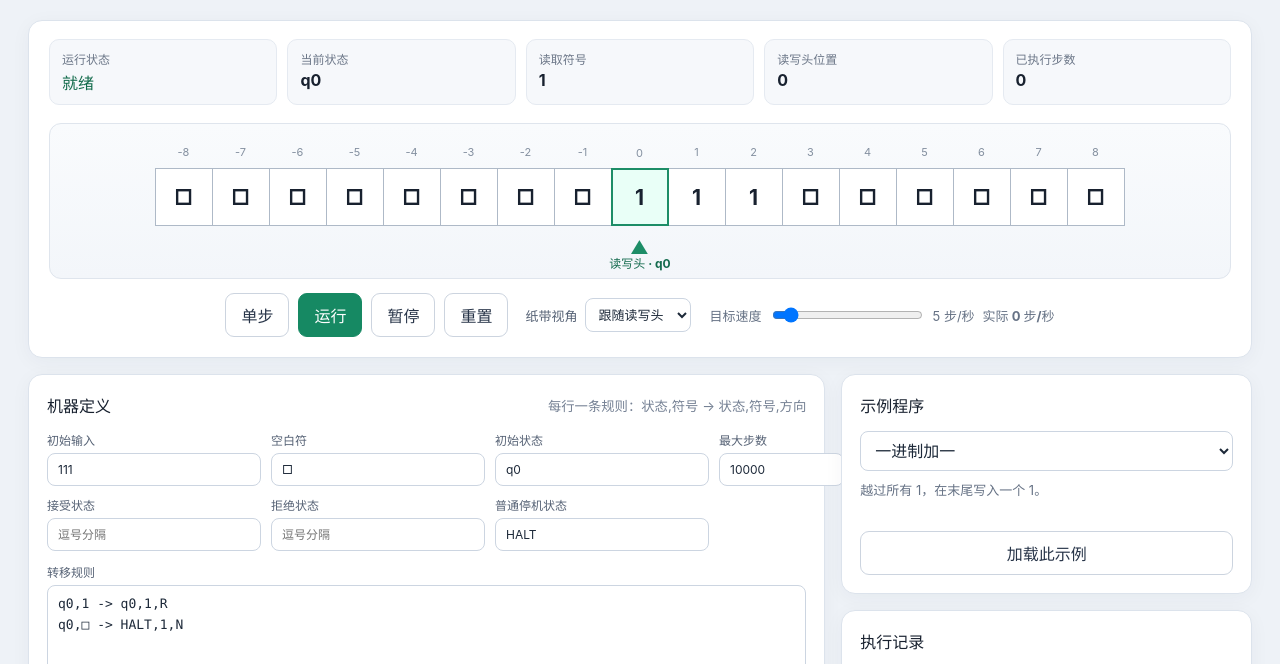
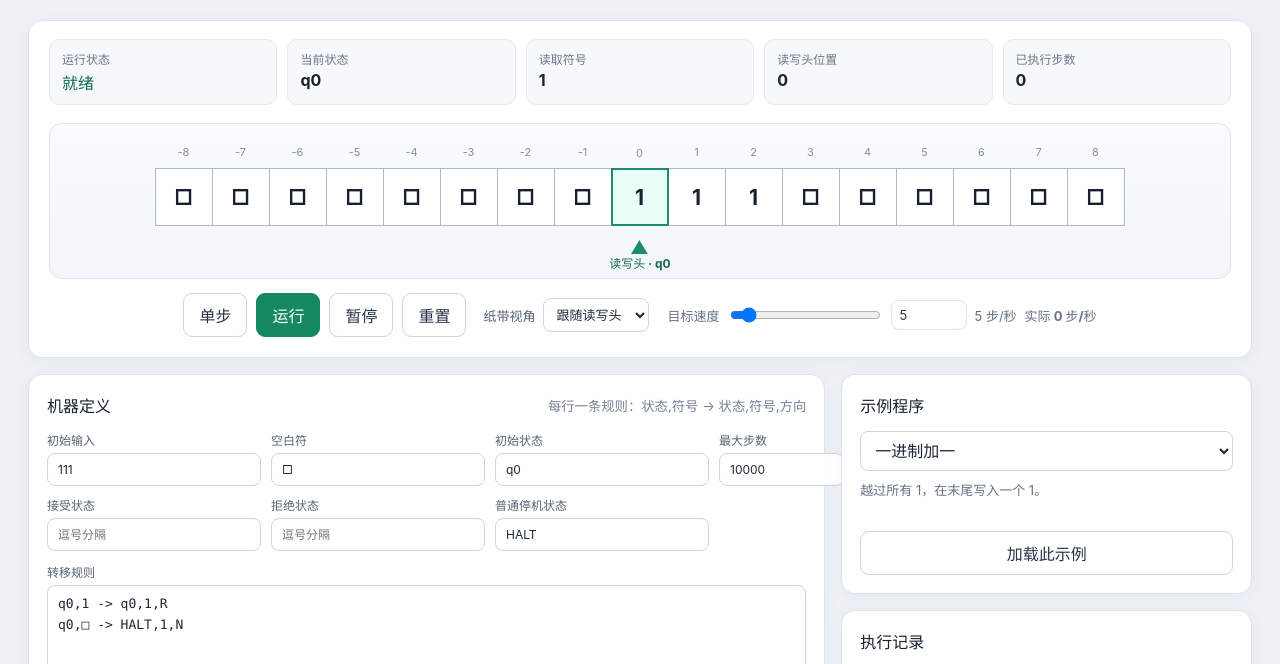
Before and after one commit to xiaoxuhui/turing-machine-simulator, a website built with Vite: page index.html in a window 1280 px wide. Shown: the part 64-728 px from the top of the page. Built offline with nearby package versions, Linux system fonts and the light colour scheme.

Commit message:
feat: add manual number input for target speed, synced with slider (additive)

```diff
--- a/src/main.ts
+++ b/src/main.ts
@@ -5,7 +5,7 @@ import { machineProjectKey, shouldApplyCurrentDraft } from "./project-state";
 import { buildTilePuzzle, isSolved, tileFits, type TilePuzzle } from "./tile-puzzle";
 import { attachTapeDrag } from "./tape-drag";
 import { normalizeRouteSteps, routeCanvasSize, routeSampleIndex } from "./route-view";
-import { normalizeSpeed } from "./speed";
+import { applySpeed, attachSpeedSync, type SpeedSyncElements } from "./speed-input";
 import { ExecutionScheduler } from "./execution-scheduler";
 import { RouteController, type RouteFrame } from "./route-controller";
 import { renderExecutionLog } from "./execution-log";
@@ -60,7 +60,7 @@ document.querySelector<HTMLDivElement>("#app")!.innerHTML = `
           <button id="pause" class="btn">暂停</button>
           <button id="reset" class="btn">重置</button>
           <label class="view-mode">纸带视角<select id="tapeViewMode"><option value="follow-head">跟随读写头</option><option value="fixed-zero">固定在 0</option><option value="free-drag">随意拖动</option></select></label>
-          <div class="speed"><span>目标速度</span><input id="speed" type="range" min="1" max="1000" value="5" /><span id="speedText">5 步/秒</span><strong id="actualSpeed">实际 0 步/秒</strong></div>
+          <div class="speed"><span>目标速度</span><input id="speed" type="range" min="1" max="1000" value="5" /><input id="speedNumber" type="number" min="1" max="1000" step="1" value="5" title="手动输入目标速度（步/秒）" /><span id="speedText">5 步/秒</span><strong id="actualSpeed">实际 0 步/秒</strong></div>
         </div>
       </section>
       <div class="lower">
@@ -474,10 +474,14 @@ function resetMachine(): void {
   render();
 }
 
+const speedEls: SpeedSyncElements = {
+  slider: byId<HTMLInputElement>("speed"),
+  number: byId<HTMLInputElement>("speedNumber"),
+  text: byId("speedText"),
+};
+
 function updateSpeedText(): void {
-  const speed = normalizeSpeed(Number(value("speed")));
-  byId<HTMLInputElement>("speed").value = String(speed);
-  byId("speedText").textContent = `${speed} 步/秒`;
+  applySpeed(speedEls, Number(speedEls.slider.value));
 }
 
 function download(name: string, content: string, type: string): void {
@@ -493,7 +497,7 @@ byId("step").addEventListener("click", () => { pause(false); singleStep(); });
 byId("run").addEventListener("click", run);
 byId("pause").addEventListener("click", () => pause());
 byId("reset").addEventListener("click", resetMachine);
-byId("speed").addEventListener("input", updateSpeedText);
+attachSpeedSync(speedEls);
 byId("tapeViewMode").addEventListener("change", () => {
   tapeScroll = 0; // 切换视角归零，避免跨模式串扰
   byId("tape").style.transform = ""; // 清除可能的亚格 transform 残留
--- a/src/styles.css
+++ b/src/styles.css
@@ -48,6 +48,8 @@ body.tape-dragging, body.tape-dragging * { cursor: grabbing !important; }
 .btn.primary { background: #168963; color: white; border-color: #168963; }
 .btn.danger { color: #a73535; }
 .speed { margin-left: 10px; display: flex; align-items: center; gap: 8px; font-size: 13px; color: #667285; }
+.speed input[type="number"] { width: 76px; padding: 6px 8px; border: 1px solid #dfe5ed; border-radius: 8px; font-size: 13px; color: #2b3340; }
+.speed input[type="number"]:focus { outline: 2px solid #9ec5ff; border-color: #9ec5ff; }
 .view-mode { display: flex; align-items: center; gap: 7px; margin-left: 8px; font-size: 13px; white-space: nowrap; }
 .view-mode select { padding: 7px 9px; }
 .lower { display: grid; grid-template-columns: minmax(650px, 1.65fr) minmax(340px, .85fr); gap: 16px; }
```
Also changed, not shown: tests/speed-input.test.ts (+1 -1 lines).
